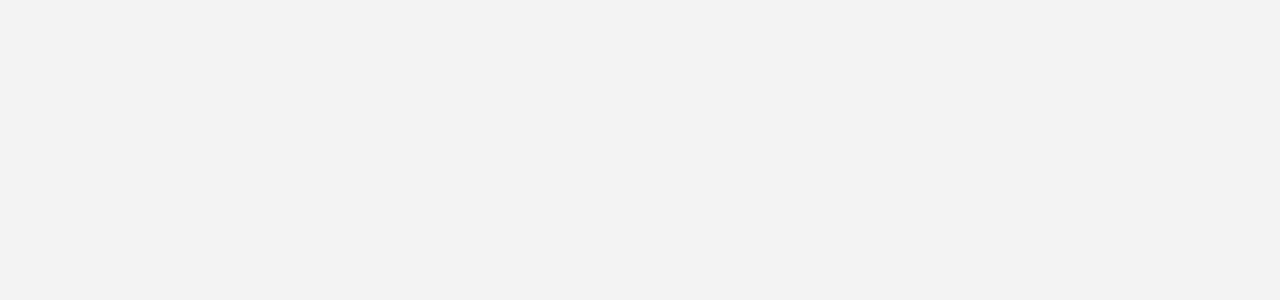
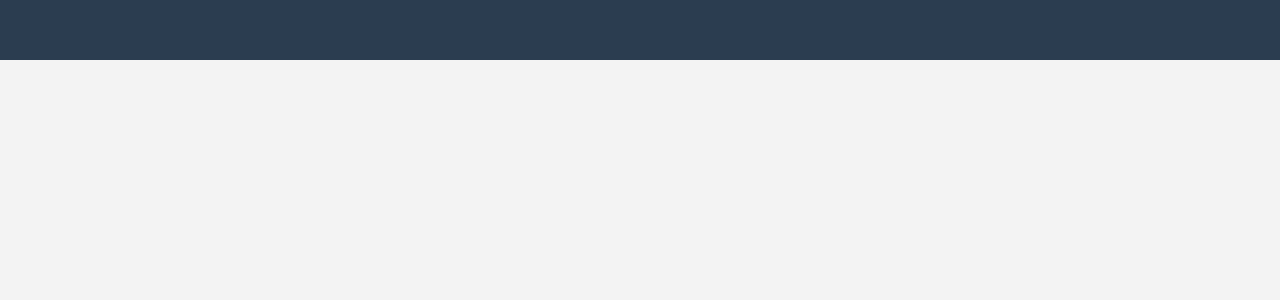
Before and after one commit to JoseVitorLemos/vue-login-auth-refresh, a Vue app: page / in a window 1280 px wide. Shown: the top 300 px of the page. Built offline with nearby package versions, Linux system fonts and the light colour scheme.

Commit message:
feat: create simple header

```diff
--- a/src/App.vue
+++ b/src/App.vue
@@ -1,14 +1,17 @@
 <template>
   <div id="app">
+		<Header />
   </div>
 </template>
 
 <script>
 import './styles/global.css'
+import Header from './components/Header'
+
 export default {
   name: 'App',
   components: {
-
+		Header
   }
 }
 </script>
--- a/src/components/Header.vue
+++ b/src/components/Header.vue
@@ -0,0 +1,21 @@
+<template>
+      <div>
+				<header />
+      </div>
+</template>
+
+<script>
+export default {
+  name: 'Header'
+}
+</script>
+
+<style scoped>
+
+header {
+  background-color: var(--color-background-nav);
+  height: 60px;
+  width: 100%;
+}
+
+</style>
```
